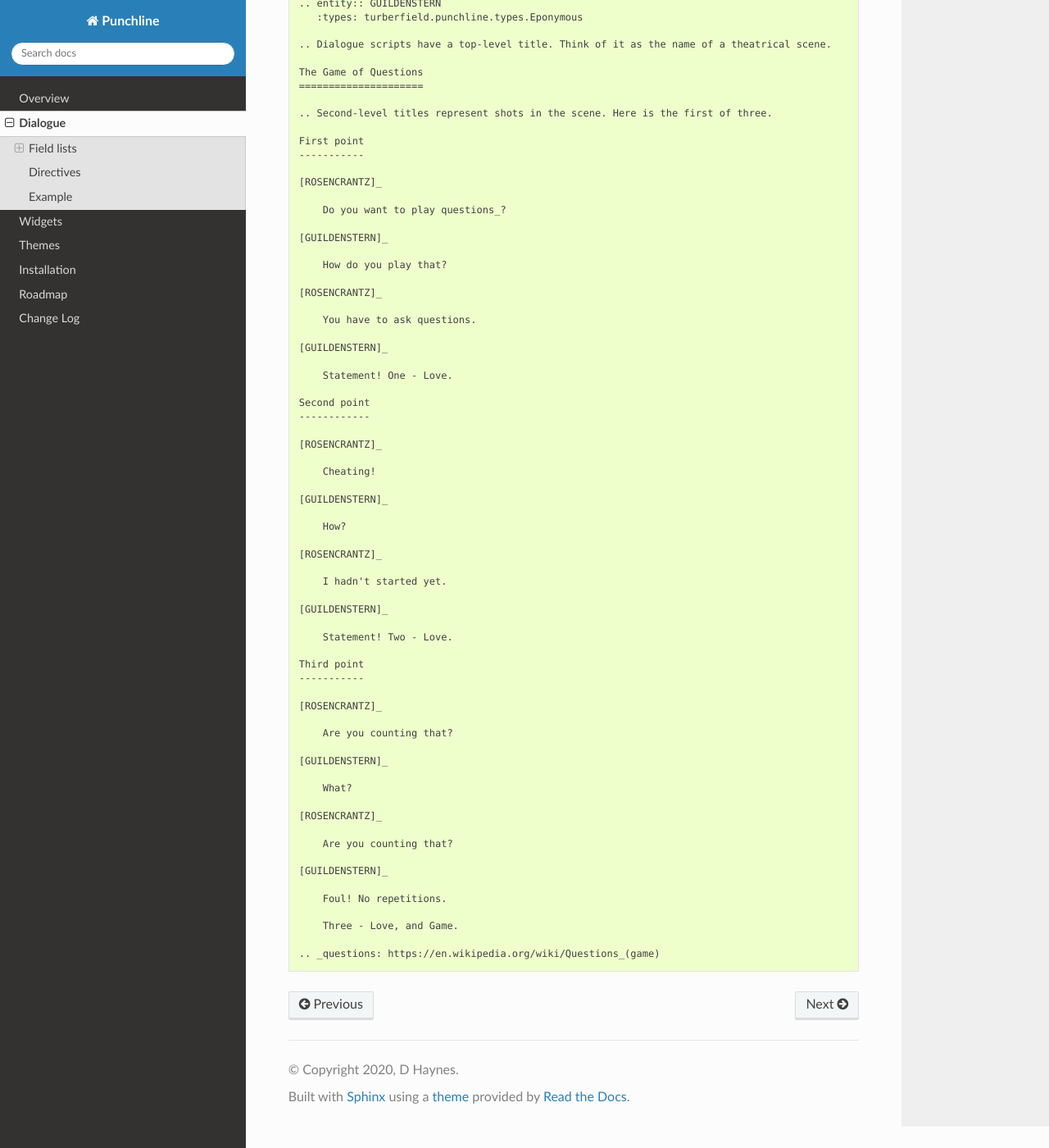
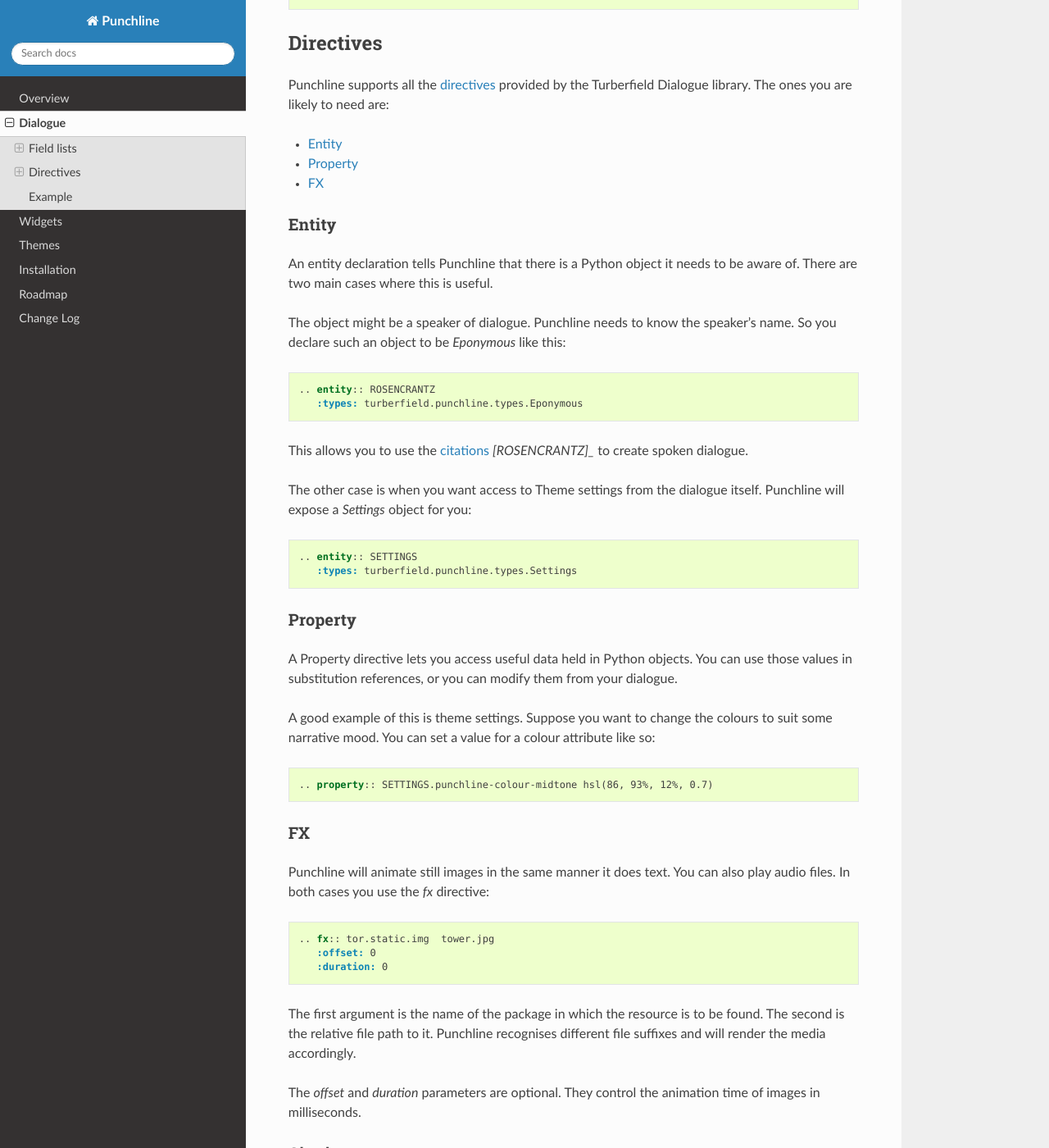
Before and after one commit to tundish/turberfield-punchline, a Sphinx documentation site: the page built from turberfield/punchline/doc/dialogue.rst, in a window 1280 px wide and 1400 px high, scrolled down 1807 px. Shown: the whole window at 82% size. Built offline with Sphinx 7.4.7 and the Read the Docs theme 2.0.0, drawn with Linux system fonts in a browser that asks for light colours; some of the changed text lies outside the part shown.

Commit message:
Dialogue syntax doc complete.

```diff
--- a/README.rst
+++ b/README.rst
@@ -22,7 +22,7 @@
 Punchline was designed from the ground up to generate `JSON Feed`_. So you can publish your blog as a feed
 under the topics you choose.
 
-There is a full `documentation online`_.
+There is full `documentation online`_.
 
 .. _JSON Feed: https://jsonfeed.org/version/1.1
 .. _web rings: https://www.mic.com/p/how-geocities-webrings-made-the-90s-internet-a-cozier-place-19638198
--- a/turberfield/punchline/doc/conf.py
+++ b/turberfield/punchline/doc/conf.py
@@ -58,6 +58,9 @@
 
 pygments_style = "sphinx"
 
+todo_include_todos = True
+todo_link_only = True
+
 # -- Options for HTML output -------------------------------------------------
 
 # The theme to use for HTML and HTML Help pages.  See the documentation for
--- a/turberfield/punchline/doc/dialogue.rst
+++ b/turberfield/punchline/doc/dialogue.rst
@@ -1,14 +1,21 @@
 Dialogue
 ::::::::
+
+Punchline files may consist simply of lines of text. However, for more advanced cases you can use these elements:
+
+* `Field lists`_
+* `Directives`_
+* `Citations`_
 
 Field lists
 ===========
 
+Field lists are key/value pairs, in the format ``:key: value``.
 
 Releasing content
 -----------------
 
-You can use metadata to control when pages are published. Four fields are available for that.
+You can use field list metadata to control when pages are published. Four fields are available for that.
 All are optional. All accept a date or timestamp string:
 
 made_at:
@@ -26,16 +33,27 @@
 File naming
 -----------
 
-:nodes:     {0:02d}
+By default, Punchline names each HTML file after the second-level title which introduces the text.
+
+Alternatively, you can opt for a numerically based name which is generated from the ordinal position of the text
+in your dialogue. The `nodes` field takes a `format string`_ whose one argument is an integer.
+
+.. code:: rest
+
+    :nodes:     {0:02d}
 
 Tags
 ----
 
 You can use metadata to tag dialogue with whatever keywords you wish. You can add as many tags as you like
-to the metadata, eg::
+to the metadata, eg:
+
+.. code:: rest
 
     :tag:   Python
     :tag:   Linux
+
+.. todo:: Tag clouds are not yet implemented.
 
 Feeds
 -----
@@ -62,6 +80,79 @@
 ==========
 
 Punchline supports all the directives_ provided by the Turberfield Dialogue library.
+The ones you are likely to need are:
+
+* Entity_
+* Property_
+* FX_
+
+Entity
+------
+
+An entity declaration tells Punchline that there is a Python object it needs to be aware of.
+There are two main cases where this is useful.
+
+The object might be a speaker of dialogue. Punchline needs to know the speaker's name. So you declare
+such an object to be `Eponymous` like this:
+
+.. code:: rest
+
+    .. entity:: ROSENCRANTZ
+       :types: turberfield.punchline.types.Eponymous
+
+This allows you to use the citations_ `[ROSENCRANTZ]_` to create spoken dialogue.
+
+The other case is when you want access to Theme settings from the dialogue itself. Punchline will expose
+a `Settings` object for you:
+
+.. code:: rest
+
+    .. entity:: SETTINGS
+       :types: turberfield.punchline.types.Settings
+
+Property
+--------
+
+A Property directive lets you access useful data held in Python objects. You can use those values in substitution
+references, or you can modify them from your dialogue.
+
+A good example of this is theme settings. Suppose you want to change the colours to suit some narrative mood.
+You can set a value for a colour attribute like so:
+
+.. code:: rest
+
+    .. property:: SETTINGS.punchline-colour-midtone hsl(86, 93%, 12%, 0.7)
+
+FX
+--
+
+Punchline will animate still images in the same manner it does text.
+You can also play audio files. In both cases you use the `fx` directive:
+
+.. code:: rest
+
+    .. fx:: tor.static.img  tower.jpg
+       :offset: 0
+       :duration: 0
+
+The first argument is the name of the package in which the resource is to be found. The second is the relative
+file path to it. Punchline recognises different file suffixes and will render the media accordingly.
+
+The `offset` and `duration` parameters are optional. They control the animation time of images in milliseconds.
+
+Citations
+---------
+
+Punchline employs this core feature of reStructuredText_ as a way of representing a screenplay. So long as the
+entity_ has been declared, you define character dialogue like this:
+
+.. code:: rest
+
+    [ROSENCRANTZ]_
+
+        You have to ask questions.
+
+You can use reStructuredText_ markup within dialogue for emphasis or to provide hyperlinks.
 
 Example
 =======
```
Also changed, not shown: other parts of turberfield/punchline/doc/dialogue.rst (+2 -1 lines), turberfield/punchline/doc/themes.rst (+7 -0 lines).
